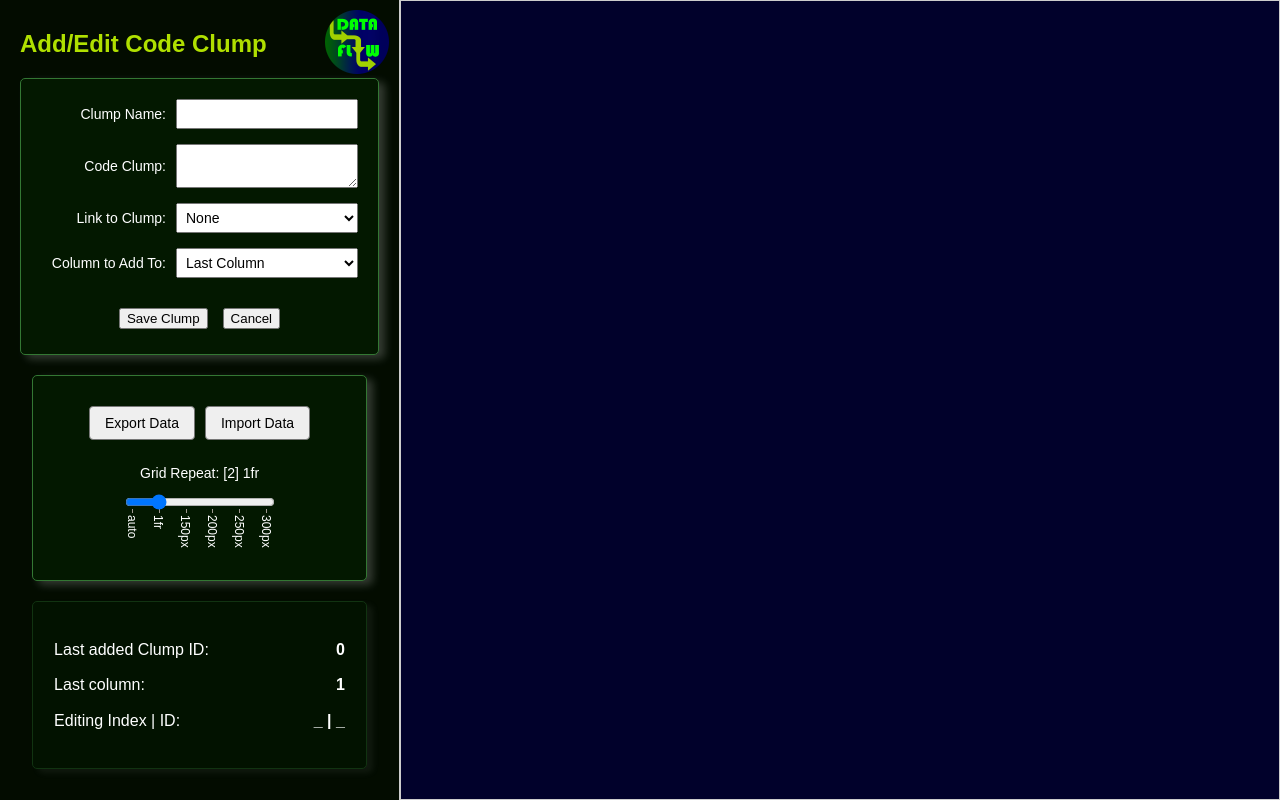
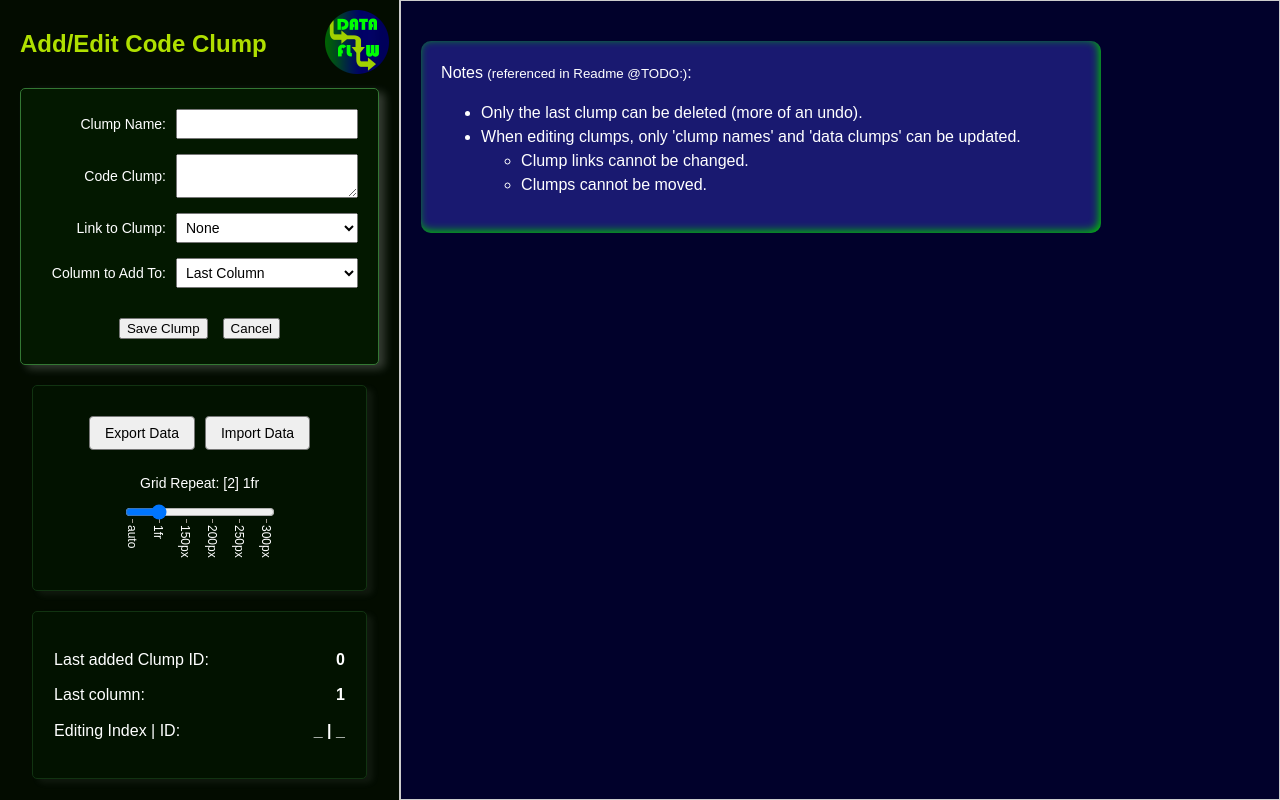
Before and after one commit to KDCinfo/dataflow, a PHP site: page /data_mapping_flow_analysis_tool/index.html in a window 1280 px wide. Run offline with PHP 8.4, Linux system fonts and the light colour scheme.

Commit message:
Added 'empty page' message. Fixed repeating ticks.

```diff
--- a/data_mapping_flow_analysis_tool/dataflow.css
+++ b/data_mapping_flow_analysis_tool/dataflow.css
@@ -45,7 +45,7 @@ h2 {
 .output-container {
   background-color: #01012b;
   border: 1px solid #ccc;
-  color: #000;
+  color: #000000;
   width: 70%;
   height: calc(100vh - 42px);
   padding: 20px;
@@ -60,6 +60,16 @@ h2 {
   gap: 5px;
   overflow: auto;
   padding-bottom: 10px;
+}
+
+.grid .empty-notes {
+  background-color: midnightblue;
+  border-radius: 10px;
+  box-shadow: -2px -2px 9px #00c000 inset;
+  line-height: 1.5;
+  margin-top: 20px;
+  padding: 20px;
+  width: 50vw;
 }
 
 .empty {
@@ -171,7 +181,6 @@ h2 {
 
 .info-panel {
   background-color: #031800;
-  box-shadow: 6px 4px 8px 0 rgba(250, 250, 250, 0.2);
   border: 1px solid #373;
   border-radius: 5px;
   margin: 20px auto 0;
@@ -183,9 +192,11 @@ h2 {
 /* Clump Form */
 
 .clump-form {
+  box-shadow: 6px 4px 8px 0 rgba(250, 250, 250, 0.2);
   display: flex;
   flex-direction: column;
   gap: 15px;
+  margin-top: 30px;
   padding: 20px;
   max-width: 600px;
 }
@@ -281,14 +292,7 @@ h2 {
 
 /* General Panel Styling */
 .info-panel-sub.export-import {
-  background-color: #031800;
-  box-shadow: 6px 4px 8px 0 rgba(250, 250, 250, 0.2);
-  border: 1px solid #373;
-  border-radius: 5px;
-  color: #fff;
-  display: flex;
   flex-direction: column;
-  width: 90%;
 }
 
 /* Layout for Export/Import Buttons Block */
--- a/data_mapping_flow_analysis_tool/index.html
+++ b/data_mapping_flow_analysis_tool/index.html
@@ -774,15 +774,35 @@
     }
 
     function renderMatrix() {
-      clumpContainer.innerHTML = ''; // Clear container before rendering
-
       // Set CSS property dynamically to control number of columns.
       const columnCount = getColumnCount();
+
+      // Clear container before rendering
+      if (clumps.length === 0) {
+        let clumpContainerContent = '<div class="empty-notes">Notes <small>(referenced in Readme @TODO:)</small>:';
+        clumpContainerContent += '<ul>';
+        clumpContainerContent += '  <li>Only the last clump can be deleted (more of an undo).</li>';
+        clumpContainerContent += "  <li>When editing clumps, only 'clump names' and 'data clumps' can be updated.";
+        clumpContainerContent += "    <ul>";
+        clumpContainerContent += '      <li>Clump links cannot be changed.</li>';
+        clumpContainerContent += '      <li>Clumps cannot be moved.</li>';
+        clumpContainerContent += '    </ul>';
+        clumpContainerContent += '  </li>';
+        clumpContainerContent += '</ul>';
+        clumpContainerContent += '</div>';
+        clumpContainer.innerHTML = clumpContainerContent;
+        clumpContainer.style.color = '#ffffff';
+      } else {
+        clumpContainer.innerHTML = '';
+        // Set color to same as '.output-container'.
+        clumpContainer.style.color = '#000000';
+      }
 
       // [ GRID REPEAT SLIDER ]
 
       // [1] Add ticks to the slider.
       const gridRepeatSliderMarkers = document.getElementById('gridRepeatSliderMarkers');
+      gridRepeatSliderMarkers.innerHTML = '';
       gridRepeatOptions.forEach((option, index) => {
         const marker = document.createElement('option');
         marker.value = index + 1;
```
Also changed, not shown: data_mapping_flow_analysis_tool/README.md.
